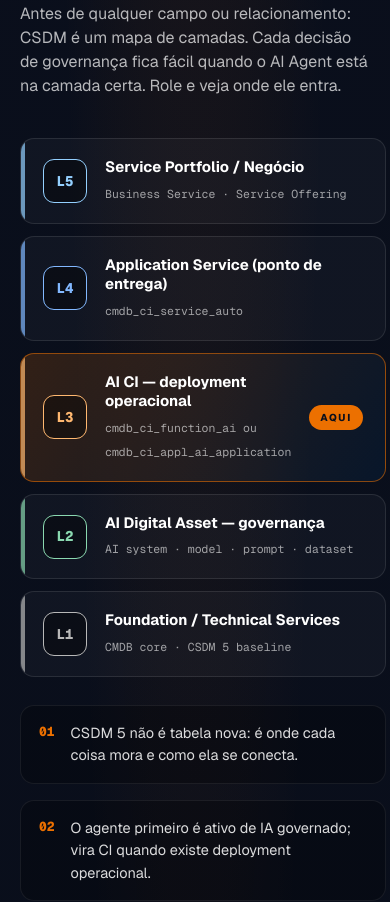
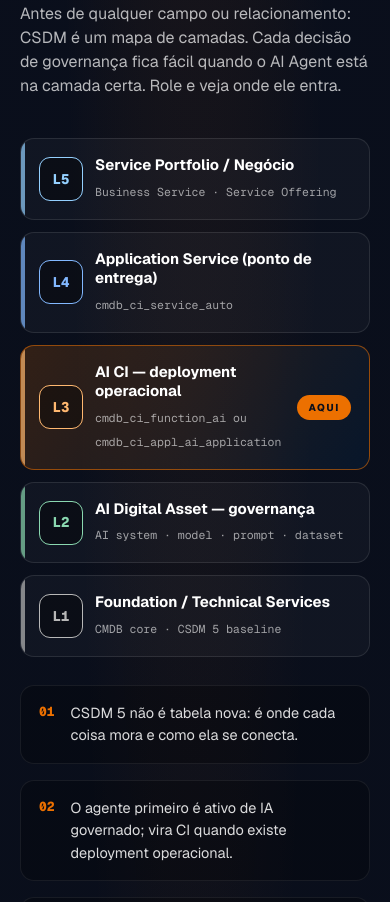
Before and after one commit to paulopierrondi/pierrondi-site, a Next.js app: page /itau in a window 390 px wide. Shown: the part 1100-2002 px from the top of the page. Built offline with nearby package versions, Linux system fonts and the light colour scheme; no server answers.

Commit message:
fix(itau): prevent mobile CSDM diagram overflow

```diff
--- a/app/itau/ItauExperience.module.css
+++ b/app/itau/ItauExperience.module.css
@@ -1262,6 +1262,7 @@
   gap: 28px;
   grid-template-columns: 1fr;
   align-items: start;
+  min-width: 0;
 }
 
 @media (min-width: 920px) {
@@ -1275,6 +1276,7 @@
   display: flex;
   flex-direction: column;
   gap: 12px;
+  min-width: 0;
 }
 
 .csdmLayer {
@@ -1287,6 +1289,7 @@
   border: 1px solid rgba(255, 255, 255, 0.10);
   background: rgba(255, 255, 255, 0.03);
   overflow: hidden;
+  min-width: 0;
 }
 
 .csdmLayer::before {
@@ -1345,6 +1348,7 @@
   font-family: var(--font-geist-mono), ui-monospace, monospace;
   font-size: 11.5px;
   color: rgba(255, 255, 255, 0.6);
+  overflow-wrap: anywhere;
 }
 
 .csdmYouAreHere {
@@ -1383,6 +1387,7 @@
   font-size: 14.5px;
   line-height: 1.55;
   color: rgba(255, 255, 255, 0.85);
+  overflow-wrap: anywhere;
 }
 
 .csdmLessonNum {
@@ -1392,3 +1397,19 @@
   font-weight: 800;
   color: #EC7000;
 }
+
+@media (max-width: 760px) {
+  .csdmLayer {
+    gap: 12px;
+    padding: 16px 18px;
+  }
+
+  .csdmLayerHighlight {
+    transform: none;
+  }
+
+  .csdmYouAreHere {
+    white-space: normal;
+    overflow-wrap: anywhere;
+  }
+}
```
